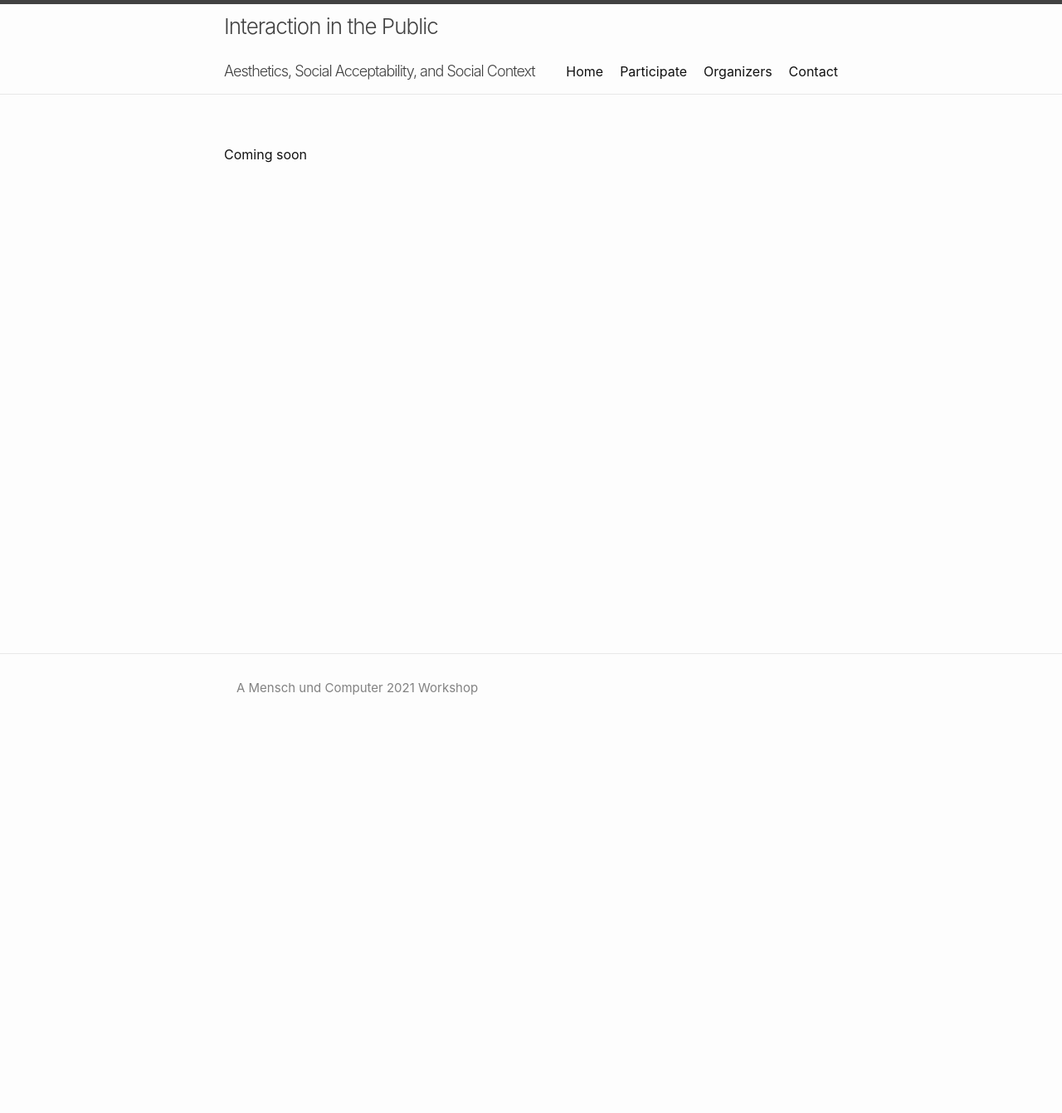
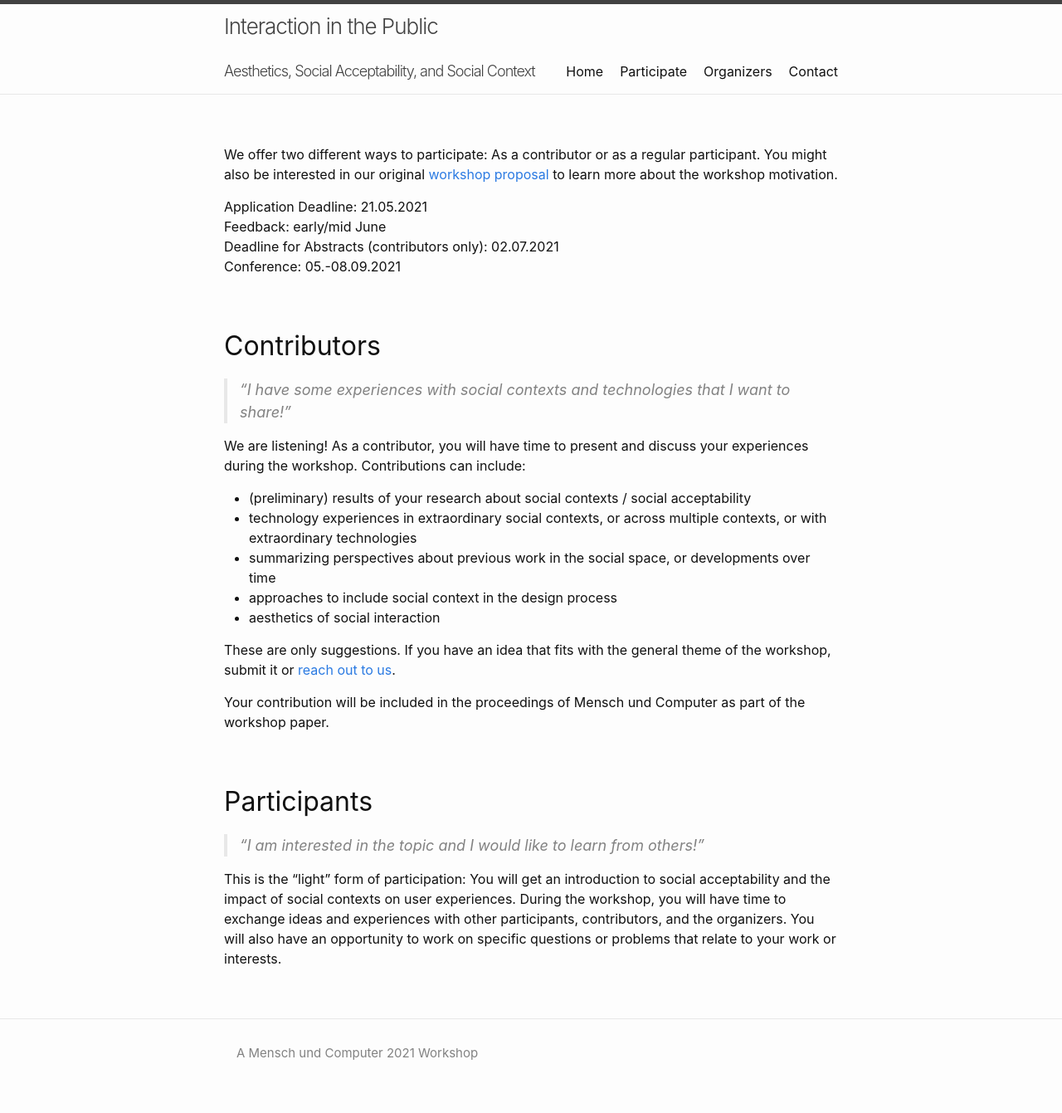
Before and after one commit to AlarithUhde/aips, a Jekyll site: the page built from participate.md, in a window 1280 px wide. Shown: the whole page at 83% size. Built offline with Jekyll 4.4.1, drawn with Linux system fonts in a browser that asks for light colours; before the commit the page ends 900 px from its top, so only the background shows below that.

Commit message:
added info for participants

```diff
--- a/participate.md
+++ b/participate.md
@@ -10,4 +10,46 @@ layout: page
 title: Participate
 ---
 
-Coming soon
+
+We offer two different ways to participate: As a contributor or as a regular
+participant. You might also be interested in our original [workshop
+proposal](/assets/proposal.pdf) to learn more about the workshop motivation.
+
+<p>Application Deadline: 21.05.2021<br>
+Feedback: early/mid June<br>
+Deadline for Abstracts (contributors only): 02.07.2021<br>
+Conference: 05.-08.09.2021</p>
+
+## Contributors
+
+>"I have some experiences with social contexts and technologies that I want to
+>share!"
+
+We are listening! As a contributor, you will have time to present and discuss
+your experiences during the workshop. Contributions can include:
+
+* (preliminary) results of your research about social contexts / social
+  acceptability
+* technology experiences in extraordinary social contexts, or across multiple
+  contexts, or with extraordinary technologies
+* summarizing perspectives about previous work in the social space, or
+  developments over time
+* approaches to include social context in the design process
+* aesthetics of social interaction
+
+These are only suggestions. If you have an idea that fits with the general
+theme of the workshop, submit it or [reach out to us](/aips/contact.html).
+
+Your contribution will be included in the proceedings of Mensch und Computer as
+part of the workshop paper.
+
+## Participants
+
+>"I am interested in the topic and I would like to learn from others!"
+
+This is the "light" form of participation: You will get an introduction to
+social acceptability and the impact of social contexts on user experiences.
+During the workshop, you will have time to exchange ideas and experiences with
+other participants, contributors, and the organizers. You will also have an
+opportunity to work on specific questions or problems that relate to your work
+or interests.
```
Also changed, not shown: index.md (+26 -12 lines).
